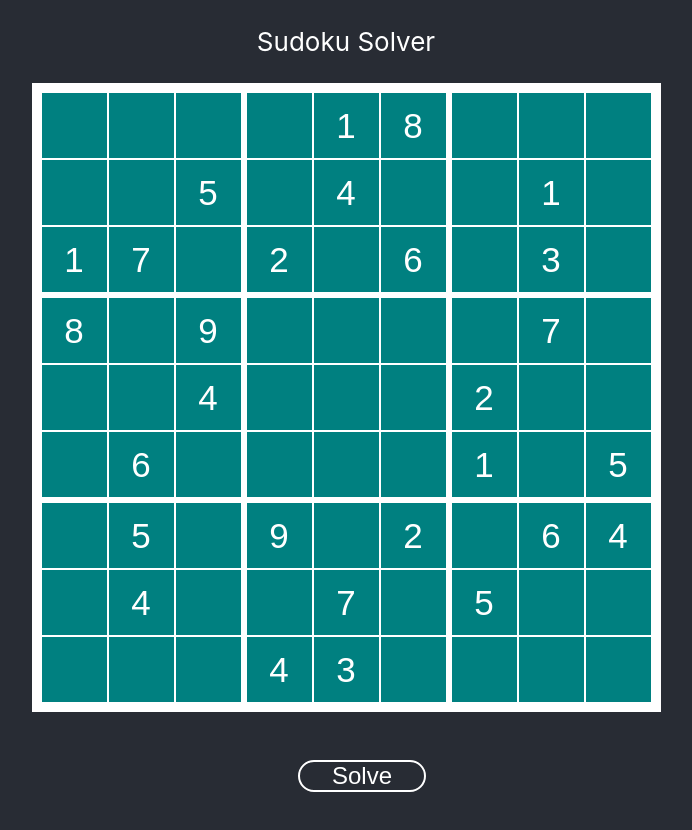
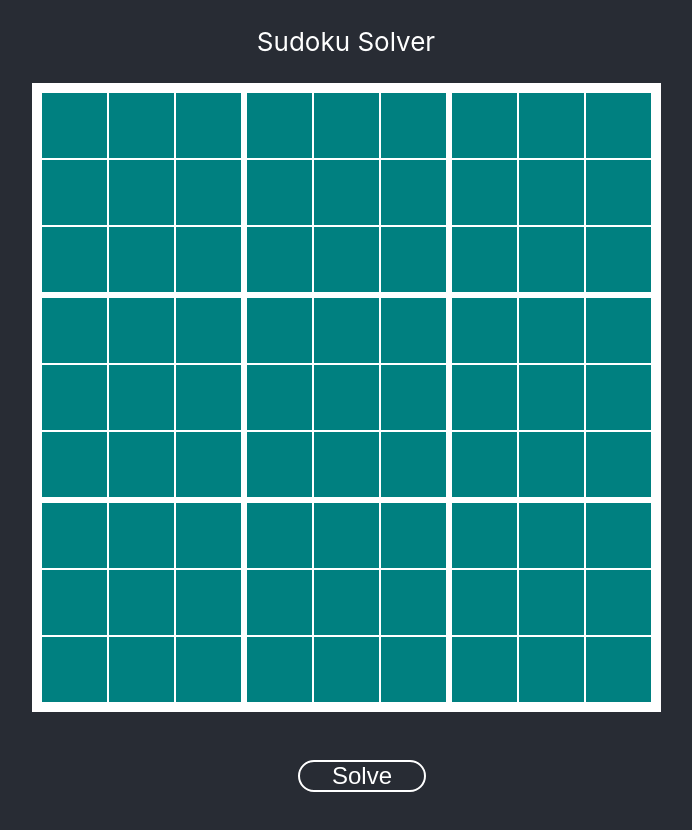
Before and after one commit to AliceMathews/sudoku-solver-react, a React (Create React App) app: page / in a window 1280 px wide. Shown: the top 830 px of the page, without its empty margins (294-986 px from the left). Built offline with nearby package versions, Linux system fonts and the light colour scheme.

Commit message:
added blank puzzle option to run tests

```diff
--- a/src/components/Puzzle.js
+++ b/src/components/Puzzle.js
@@ -6,16 +6,27 @@ import Box from "./Box";
 import solver from "../helpers/solver";
 
 export default function Puzzle() {
+  // const [gameState, setGameState] = useState([
+  //   ["", "", "", "", 1, 8, "", "", ""],
+  //   ["", "", 5, "", 4, "", "", 1, ""],
+  //   [1, 7, "", 2, "", 6, "", 3, ""],
+  //   [8, "", 9, "", "", "", "", 7, ""],
+  //   ["", "", 4, "", "", "", 2, "", ""],
+  //   ["", 6, "", "", "", "", 1, "", 5],
+  //   ["", 5, "", 9, "", 2, "", 6, 4],
+  //   ["", 4, "", "", 7, "", 5, "", ""],
+  //   ["", "", "", 4, 3, "", "", "", ""]
+  // ]);
   const [gameState, setGameState] = useState([
-    ["", "", "", "", 1, 8, "", "", ""],
-    ["", "", 5, "", 4, "", "", 1, ""],
-    [1, 7, "", 2, "", 6, "", 3, ""],
-    [8, "", 9, "", "", "", "", 7, ""],
-    ["", "", 4, "", "", "", 2, "", ""],
-    ["", 6, "", "", "", "", 1, "", 5],
-    ["", 5, "", 9, "", 2, "", 6, 4],
-    ["", 4, "", "", 7, "", 5, "", ""],
-    ["", "", "", 4, 3, "", "", "", ""]
+    ["", "", "", "", "", "", "", "", ""],
+    ["", "", "", "", "", "", "", "", ""],
+    ["", "", "", "", "", "", "", "", ""],
+    ["", "", "", "", "", "", "", "", ""],
+    ["", "", "", "", "", "", "", "", ""],
+    ["", "", "", "", "", "", "", "", ""],
+    ["", "", "", "", "", "", "", "", ""],
+    ["", "", "", "", "", "", "", "", ""],
+    ["", "", "", "", "", "", "", "", ""]
   ]);
 
   const updateGame = function(row, column, value) {
```
